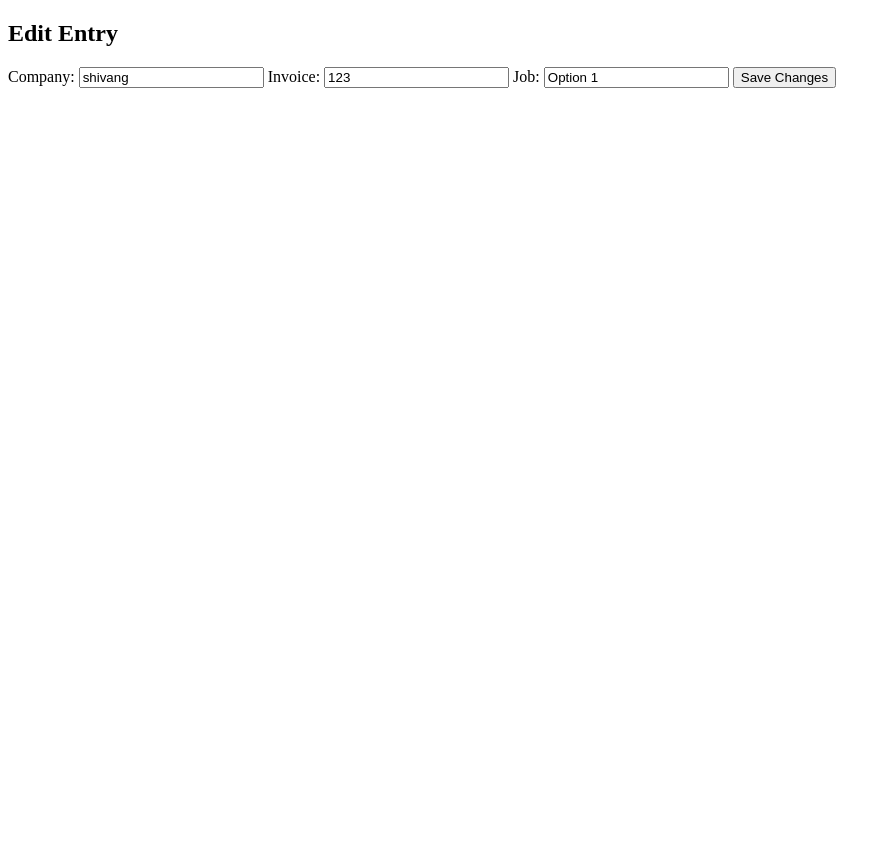
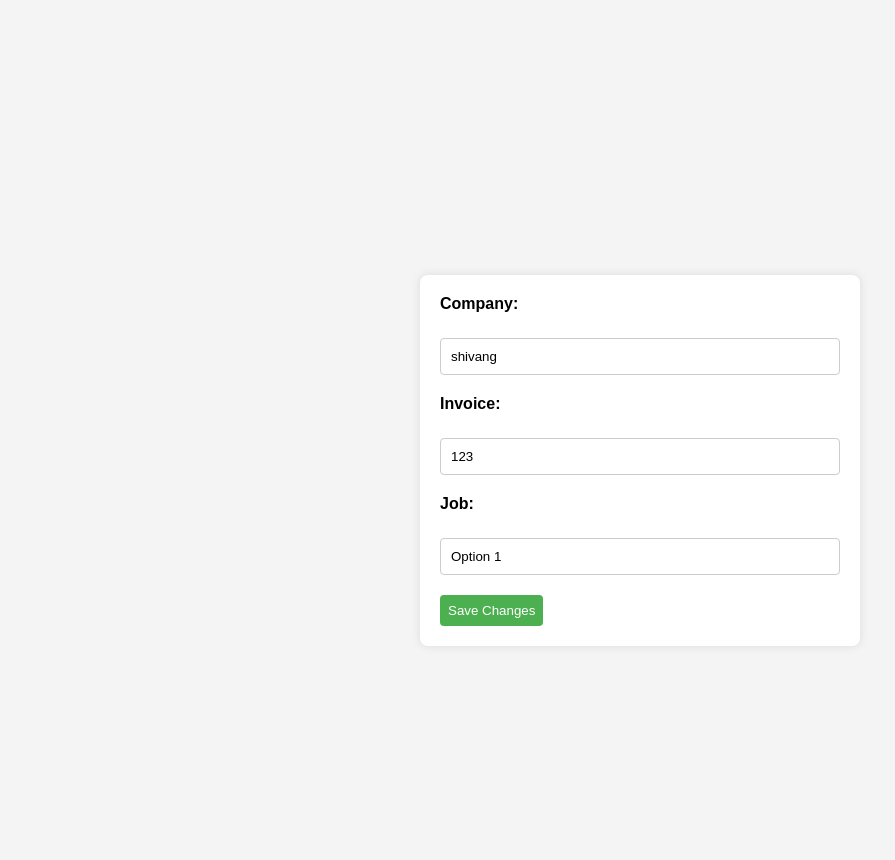
Before and after one commit to shivangraikar/InvoiceForm, a Flask app: page /edit/4 in a window 1280 px wide. Shown: the whole page, without its empty margins (0-895 px from the left). Before the commit the page ends 88 px from the top, so only its background shows below. Run offline with Flask 3, Linux system fonts and the light colour scheme; data comes from the database, SQL or seed files in the repository.

Commit message:
edit feature to edit form entries

```diff
--- a/templates/edit.html
+++ b/templates/edit.html
@@ -4,12 +4,11 @@
     <meta charset="UTF-8">
     <meta name="viewport" content="width=device-width, initial-scale=1.0">
     <title>Edit Entry</title>
+    <link rel="stylesheet" href="/static/style.css?v=1">
 </head>
 <body>
-
-    <h2>Edit Entry</h2>
-
-    <form method="post" action="{{ url_for('edit_entry', entry_id=entry.id) }}">
+    <div class="container">
+        <form id="editForm" method="post" action="{{ url_for('edit_entry', entry_id=entry.id) }}">
             <label for="new_company">Company:</label>
             <input type="text" id="new_company" name="new_company" value="{{ entry.company }}" required>
 
@@ -19,8 +18,9 @@
             <label for="new_job">Job:</label>
             <input type="text" id="new_job" name="new_job" value="{{ entry.job }}" required>
 
-        <button type="submit" class="btn btn-primary">Save Changes</button>
+            <button type="submit">Save Changes</button>
         </form>
+    </div>
 
 </body>
 </html>
```
Lines whose indentation alone changed are shown as unchanged.
